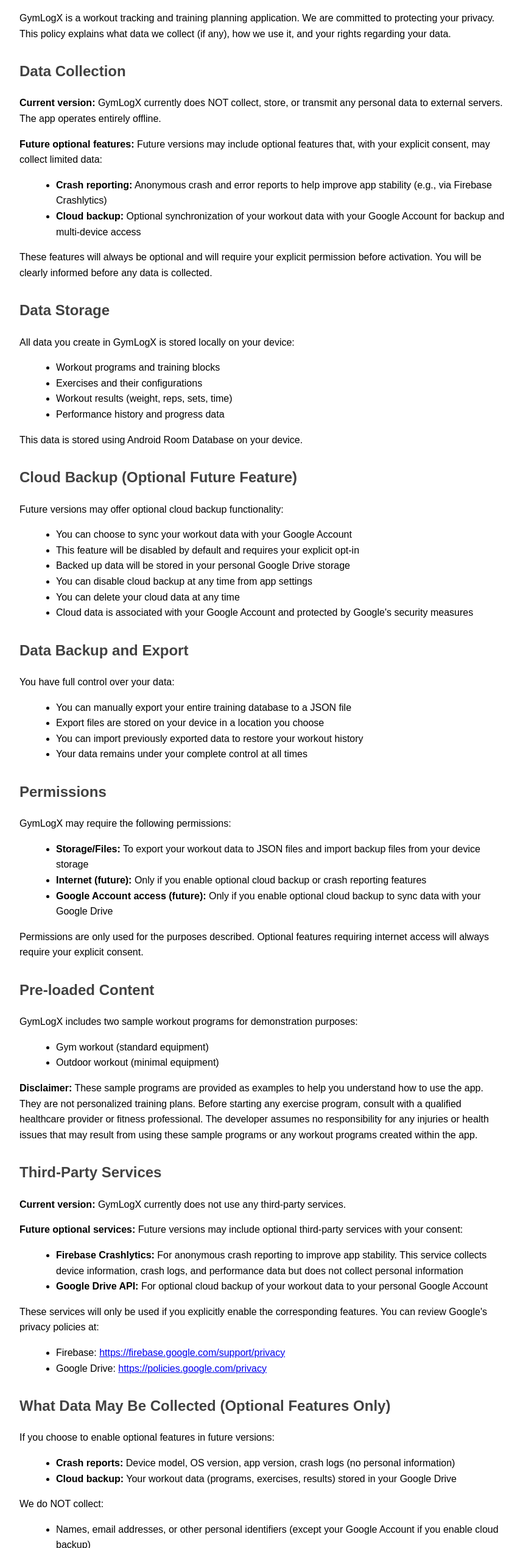
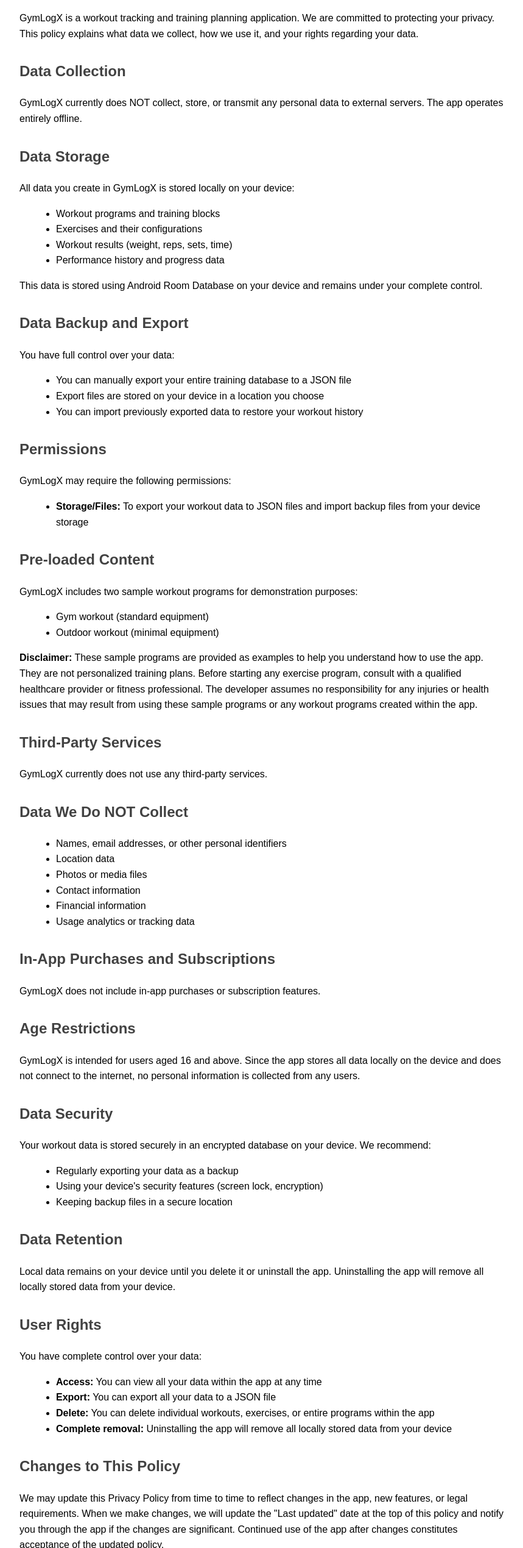
Before and after one commit to dygogive/gymlogx-privacy, a plain HTML site: page index.html in a window 1280 px wide. Shown: the part 261-2800 px from the top of the page at 61% size, without its empty margins (208-1067 px from the left). Drawn offline with Linux system fonts and the light colour scheme.

Commit message:
Update index.html

```diff
--- a/index.html
+++ b/index.html
@@ -14,7 +14,6 @@
         h1 { color: #1976d2; }
         h2 { color: #424242; margin-top: 30px; }
         ul { margin-left: 20px; }
-        .optional { color: #666; font-style: italic; }
     </style>
 </head>
 <body>
@@ -22,17 +21,10 @@
     <p><strong>Last updated: December 29, 2025</strong></p>
 
     <h2>Overview</h2>
-    <p>GymLogX is a workout tracking and training planning application. We are committed to protecting your privacy. This policy explains what data we collect (if any), how we use it, and your rights regarding your data.</p>
+    <p>GymLogX is a workout tracking and training planning application. We are committed to protecting your privacy. This policy explains what data we collect, how we use it, and your rights regarding your data.</p>
 
     <h2>Data Collection</h2>
-    <p><strong>Current version:</strong> GymLogX currently does NOT collect, store, or transmit any personal data to external servers. The app operates entirely offline.</p>
-
-    <p><strong>Future optional features:</strong> Future versions may include optional features that, with your explicit consent, may collect limited data:</p>
-    <ul>
-        <li><strong>Crash reporting:</strong> Anonymous crash and error reports to help improve app stability (e.g., via Firebase Crashlytics)</li>
-        <li><strong>Cloud backup:</strong> Optional synchronization of your workout data with your Google Account for backup and multi-device access</li>
-    </ul>
-    <p>These features will always be optional and will require your explicit permission before activation. You will be clearly informed before any data is collected.</p>
+    <p>GymLogX currently does NOT collect, store, or transmit any personal data to external servers. The app operates entirely offline.</p>
 
     <h2>Data Storage</h2>
     <p>All data you create in GymLogX is stored locally on your device:</p>
@@ -42,18 +34,7 @@
         <li>Workout results (weight, reps, sets, time)</li>
         <li>Performance history and progress data</li>
     </ul>
-    <p>This data is stored using Android Room Database on your device.</p>
-
-    <h2>Cloud Backup (Optional Future Feature)</h2>
-    <p>Future versions may offer optional cloud backup functionality:</p>
-    <ul>
-        <li>You can choose to sync your workout data with your Google Account</li>
-        <li>This feature will be disabled by default and requires your explicit opt-in</li>
-        <li>Backed up data will be stored in your personal Google Drive storage</li>
-        <li>You can disable cloud backup at any time from app settings</li>
-        <li>You can delete your cloud data at any time</li>
-        <li>Cloud data is associated with your Google Account and protected by Google's security measures</li>
-    </ul>
+    <p>This data is stored using Android Room Database on your device and remains under your complete control.</p>
 
     <h2>Data Backup and Export</h2>
     <p>You have full control over your data:</p>
@@ -61,17 +42,13 @@
         <li>You can manually export your entire training database to a JSON file</li>
         <li>Export files are stored on your device in a location you choose</li>
         <li>You can import previously exported data to restore your workout history</li>
-        <li>Your data remains under your complete control at all times</li>
     </ul>
 
     <h2>Permissions</h2>
     <p>GymLogX may require the following permissions:</p>
     <ul>
         <li><strong>Storage/Files:</strong> To export your workout data to JSON files and import backup files from your device storage</li>
-        <li><strong>Internet (future):</strong> Only if you enable optional cloud backup or crash reporting features</li>
-        <li><strong>Google Account access (future):</strong> Only if you enable optional cloud backup to sync data with your Google Drive</li>
     </ul>
-    <p>Permissions are only used for the purposes described. Optional features requiring internet access will always require your explicit consent.</p>
 
     <h2>Pre-loaded Content</h2>
     <p>GymLogX includes two sample workout programs for demonstration purposes:</p>
@@ -82,48 +59,26 @@
     <p><strong>Disclaimer:</strong> These sample programs are provided as examples to help you understand how to use the app. They are not personalized training plans. Before starting any exercise program, consult with a qualified healthcare provider or fitness professional. The developer assumes no responsibility for any injuries or health issues that may result from using these sample programs or any workout programs created within the app.</p>
 
     <h2>Third-Party Services</h2>
-    <p><strong>Current version:</strong> GymLogX currently does not use any third-party services.</p>
+    <p>GymLogX currently does not use any third-party services.</p>
 
-    <p><strong>Future optional services:</strong> Future versions may include optional third-party services with your consent:</p>
+    <h2>Data We Do NOT Collect</h2>
     <ul>
-        <li><strong>Firebase Crashlytics:</strong> For anonymous crash reporting to improve app stability. This service collects device information, crash logs, and performance data but does not collect personal information</li>
-        <li><strong>Google Drive API:</strong> For optional cloud backup of your workout data to your personal Google Account</li>
-    </ul>
-    <p>These services will only be used if you explicitly enable the corresponding features. You can review Google's privacy policies at:</p>
-    <ul>
-        <li>Firebase: <a href="https://firebase.google.com/support/privacy">https://firebase.google.com/support/privacy</a></li>
-        <li>Google Drive: <a href="https://policies.google.com/privacy">https://policies.google.com/privacy</a></li>
-    </ul>
-
-    <h2>What Data May Be Collected (Optional Features Only)</h2>
-    <p>If you choose to enable optional features in future versions:</p>
-    <ul>
-        <li><strong>Crash reports:</strong> Device model, OS version, app version, crash logs (no personal information)</li>
-        <li><strong>Cloud backup:</strong> Your workout data (programs, exercises, results) stored in your Google Drive</li>
-    </ul>
-    <p>We do NOT collect:</p>
-    <ul>
-        <li>Names, email addresses, or other personal identifiers (except your Google Account if you enable cloud backup)</li>
+        <li>Names, email addresses, or other personal identifiers</li>
         <li>Location data</li>
         <li>Photos or media files</li>
         <li>Contact information</li>
         <li>Financial information</li>
+        <li>Usage analytics or tracking data</li>
     </ul>
 
     <h2>In-App Purchases and Subscriptions</h2>
-    <p>The current version of GymLogX does not include in-app purchases or subscription features. If such features are added in future versions, this Privacy Policy will be updated accordingly, and users will be notified of any changes before implementation.</p>
+    <p>GymLogX does not include in-app purchases or subscription features.</p>
 
     <h2>Age Restrictions</h2>
-    <p>GymLogX is intended for users aged 16 and above. Since the current version stores all data locally on the device and does not connect to the internet, no personal information is collected from any users. If optional cloud features are enabled in the future, users will need to comply with applicable age requirements in accordance with local laws.</p>
+    <p>GymLogX is intended for users aged 16 and above. Since the app stores all data locally on the device and does not connect to the internet, no personal information is collected from any users.</p>
 
     <h2>Data Security</h2>
-    <p>Your workout data is stored securely:</p>
-    <ul>
-        <li>Local data is stored in an encrypted database on your device</li>
-        <li>If you enable cloud backup, your data is protected by Google's security measures</li>
-        <li>Crash reports (if enabled) are anonymized and contain no personal information</li>
-    </ul>
-    <p>We recommend:</p>
+    <p>Your workout data is stored securely in an encrypted database on your device. We recommend:</p>
     <ul>
         <li>Regularly exporting your data as a backup</li>
         <li>Using your device's security features (screen lock, encryption)</li>
@@ -131,12 +86,7 @@
     </ul>
 
     <h2>Data Retention</h2>
-    <p>Local data remains on your device until you delete it or uninstall the app. If you enable cloud backup:</p>
-    <ul>
-        <li>Cloud data is stored in your Google Drive as long as you keep it there</li>
-        <li>You can delete cloud data at any time from your Google Drive or app settings</li>
-        <li>Disabling cloud backup does not automatically delete previously backed up data from Google Drive</li>
-    </ul>
+    <p>Local data remains on your device until you delete it or uninstall the app. Uninstalling the app will remove all locally stored data from your device.</p>
 
     <h2>User Rights</h2>
     <p>You have complete control over your data:</p>
@@ -144,16 +94,14 @@
         <li><strong>Access:</strong> You can view all your data within the app at any time</li>
         <li><strong>Export:</strong> You can export all your data to a JSON file</li>
         <li><strong>Delete:</strong> You can delete individual workouts, exercises, or entire programs within the app</li>
-        <li><strong>Cloud control:</strong> If you enable cloud backup, you can disable it and delete cloud data at any time</li>
-        <li><strong>Opt-out:</strong> You can disable crash reporting at any time from app settings</li>
         <li><strong>Complete removal:</strong> Uninstalling the app will remove all locally stored data from your device</li>
     </ul>
 
     <h2>Changes to This Policy</h2>
-    <p>We may update this Privacy Policy from time to time to reflect changes in the app, new features, or legal requirements. When we make significant changes, we will notify you through the app or update the "Last updated" date at the top of this policy. We encourage you to review this Privacy Policy periodically. Continued use of the app after changes constitutes acceptance of the updated policy.</p>
+    <p>We may update this Privacy Policy from time to time to reflect changes in the app, new features, or legal requirements. When we make changes, we will update the "Last updated" date at the top of this policy and notify you through the app if the changes are significant. Continued use of the app after changes constitutes acceptance of the updated policy.</p>
 
     <h2>Your Consent</h2>
-    <p>By using GymLogX, you consent to this Privacy Policy. If future versions introduce optional features that collect data, you will be asked to provide explicit consent before those features are activated.</p>
+    <p>By using GymLogX, you consent to this Privacy Policy.</p>
 
     <h2>Medical Disclaimer</h2>
     <p>GymLogX is a workout tracking tool, not a medical device or personalized training service. Always consult with a qualified healthcare provider before beginning any exercise program. The developer is not responsible for any injuries, health issues, or other consequences resulting from the use of this app.</p>
```
